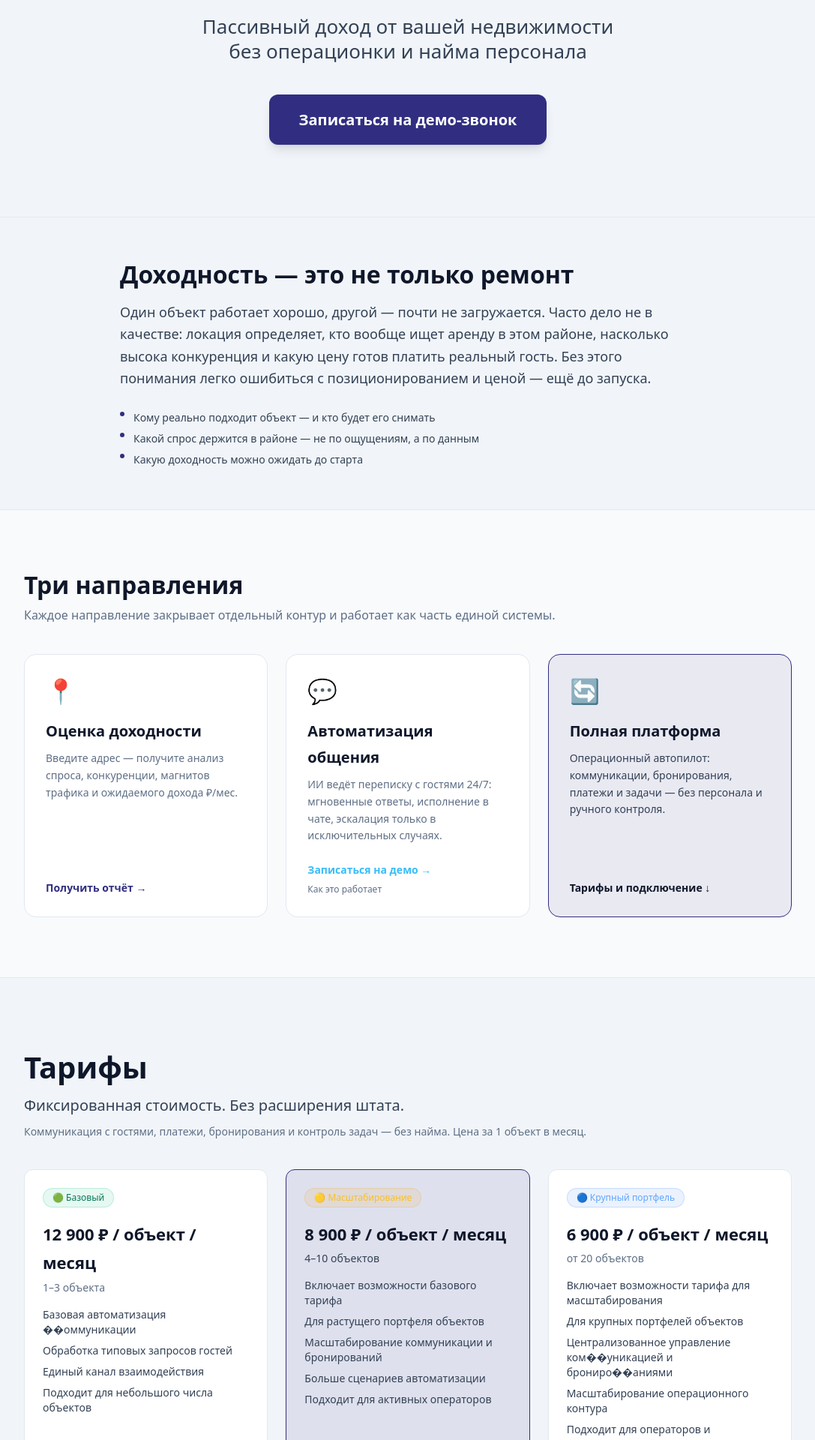
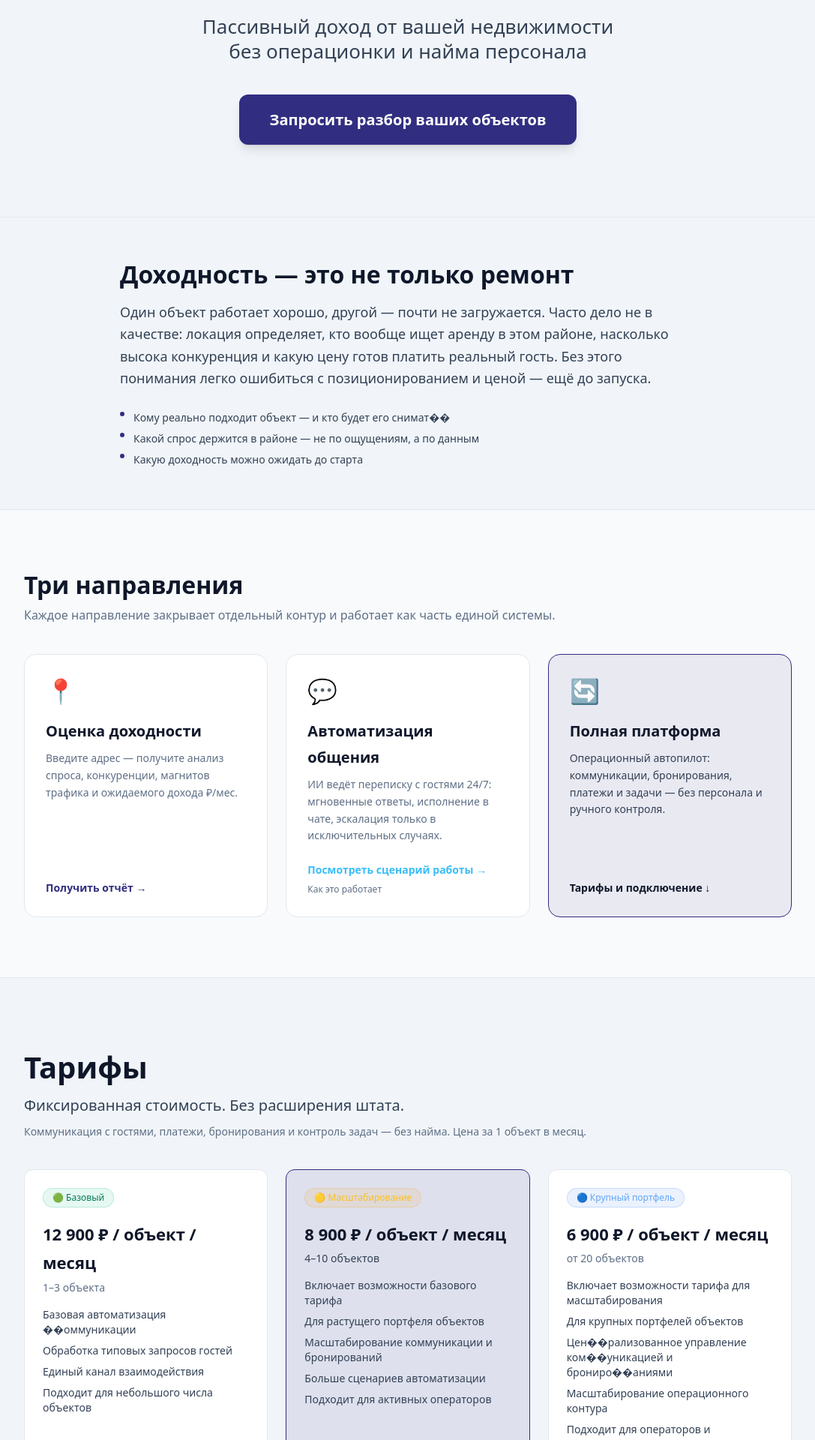
Before and after one commit to ASI-integration/asi-landing, a Next.js app: page /ru in a window 1280 px wide. Shown: the part 900-2820 px from the top of the page at 75% size, without its empty margins (96-1183 px from the left). Built offline with nearby package versions, Linux system fonts and the light colour scheme.

Commit message:
feat: refine CTA language for targeted property analysis
Update CTAs to emphasize property object analysis and autonomous system handling.

Co-authored-by: ASI - Autonomous Systems Integration <207600140+ASI-integration@users.noreply.github.com>

```diff
--- a/src/app/ru/page.tsx
+++ b/src/app/ru/page.tsx
@@ -66,7 +66,7 @@ export default function HomeRu() {
           loginHref: '/login',
           offerHeadline: <>Ваш арендный бизнес.<br /><span className="text-[var(--t-accent)]">На полном автопилоте.</span></>,
           offerSub: <>Пассивный доход от вашей недвижимости<br className="hidden sm:block" /> без операционки и найма персонала</>,
-          ctaLabel: 'Записаться на демо-звонок',
+          ctaLabel: 'Запросить разбор ваших объектов',
           ctaHref: DEMO_LINK,
           ctaExternal: false,
         }} telegramVariant="icon" />
@@ -82,7 +82,7 @@ export default function HomeRu() {
             </p>
             <ul className="space-y-2">
               {[
-                'Кому реально подходит объект — и кто будет его снимать',
+                'Кому реально подходит объект — и кто будет его снимат��',
                 'Какой спрос держится в районе — не по ощущениям, а по данным',
                 'Какую доходность можно ожидать до старта',
               ].map((point) => (
@@ -133,7 +133,7 @@ export default function HomeRu() {
                     href="/connect"
                     className="inline-flex items-center gap-1.5 text-sm font-semibold text-sky-400 hover:text-sky-300 transition-colors"
                   >
-                    Записаться на демо →
+                    Посмотреть сценарий работы →
                   </Link>
                   <Link
                     href="/features/communication"
@@ -244,7 +244,7 @@ export default function HomeRu() {
                 <ul className="mt-4 space-y-2 text-[var(--t-text-2)] text-sm flex-1">
                   <li>Включает возможности тарифа для масштабирования</li>
                   <li>Для крупных портфелей объектов</li>
-                  <li>Централизованное управление ком��уникацией и брониро��аниями</li>
+                  <li>Цен��рализованное управление ком��уникацией и брониро��аниями</li>
                   <li>Масштабирование операционного контура</li>
                   <li>Подходит для операторов и управляющих компаний</li>
                 </ul>
@@ -274,10 +274,10 @@ export default function HomeRu() {
         <section className="py-20 sm:py-24 px-4 sm:px-6 border-t border-[var(--t-border)] bg-[var(--t-bg)]">
           <div className="max-w-2xl mx-auto text-center">
             <h2 className="text-3xl sm:text-4xl font-bold text-[var(--t-text)]">
-              Прогоним ASI на ваших объектах
+              Покажем, как ASI будет вести ваши объекты
             </h2>
             <p className="mt-4 text-[var(--t-text-2)] text-lg">
-              Вы присылаете 1–2 объекта — показываем, как система ведёт их от заявки до заезда. Без слайдов. Ответ в течение одного рабочего дня.
+              Система принимает входящие, отвечает гостям и ведёт операционные сценарии автоматически. Человек подключается только как fallback в исключительных случаях. На разборе покажем это на ваших объектах.
             </p>
             <Link
               href="/connect"
```
